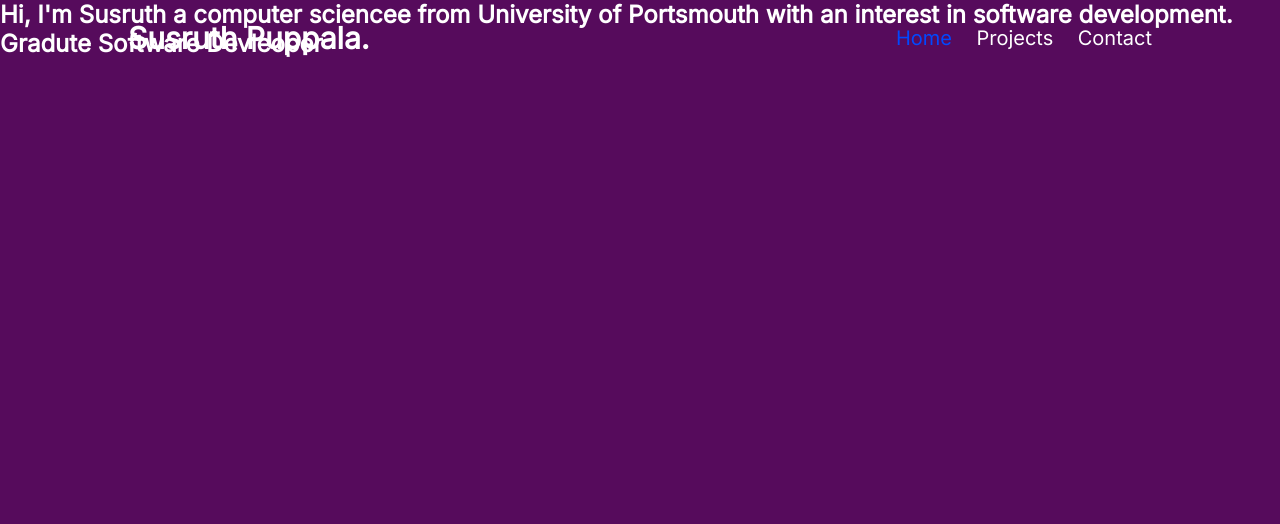
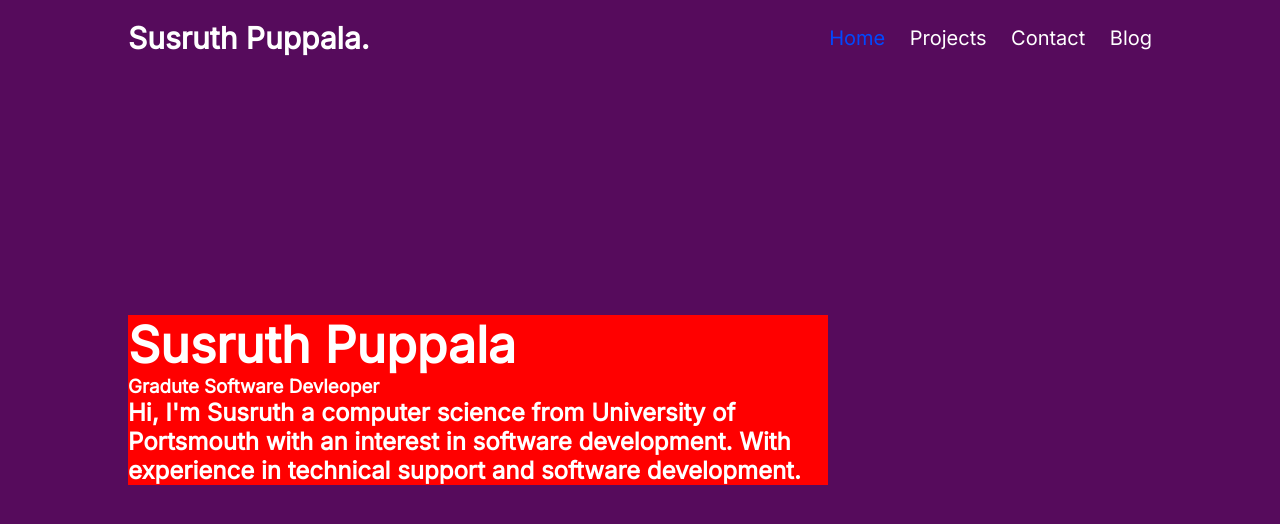
Before and after one commit to patekOnlyPrograms/patek.github.io, a plain HTML site: page index.html in a window 1280 px wide. Drawn offline with Linux system fonts and the light colour scheme.

Commit message:
adding more CSS and refining HTML

```diff
--- a/index.html
+++ b/index.html
@@ -19,17 +19,23 @@
             <a href="#" class="active">Home</a>
             <a href="#">Projects</a>
             <a href="#">Contact</a>
+            <a href="#">Blog</a>
         </nav>
     </header>
 
     <section class="home">
         <div class="home-content">
             <h1>
-                Hi, I'm Susruth a computer sciencee from University of Portsmouth with an interest in software development.
+                Susruth Puppala
             </h1>
+            <h3>
+                Gradute Software Devleoper
+            </h3>
             <h2>
-                Gradute Software Devleoper
+                Hi, I'm Susruth a computer science from University of Portsmouth with an interest in software development.
+                With experience in technical support and software development.
             </h2>
+
         </div>
     </section>
     <!--
--- a/styles.css
+++ b/styles.css
@@ -46,3 +46,20 @@ body{
 .navbar a.active{
     color: #0048FF;
 }
+
+.home{
+    height: 100vh;
+    display: flex;
+    align-items: center;
+    padding: 0px 10%;
+}
+
+.home-content{
+    background: red;
+    max-width: 700px;
+}
+
+.home-content h1 {
+    font-size: 50px;
+    font-weight: 800;
+}
```
